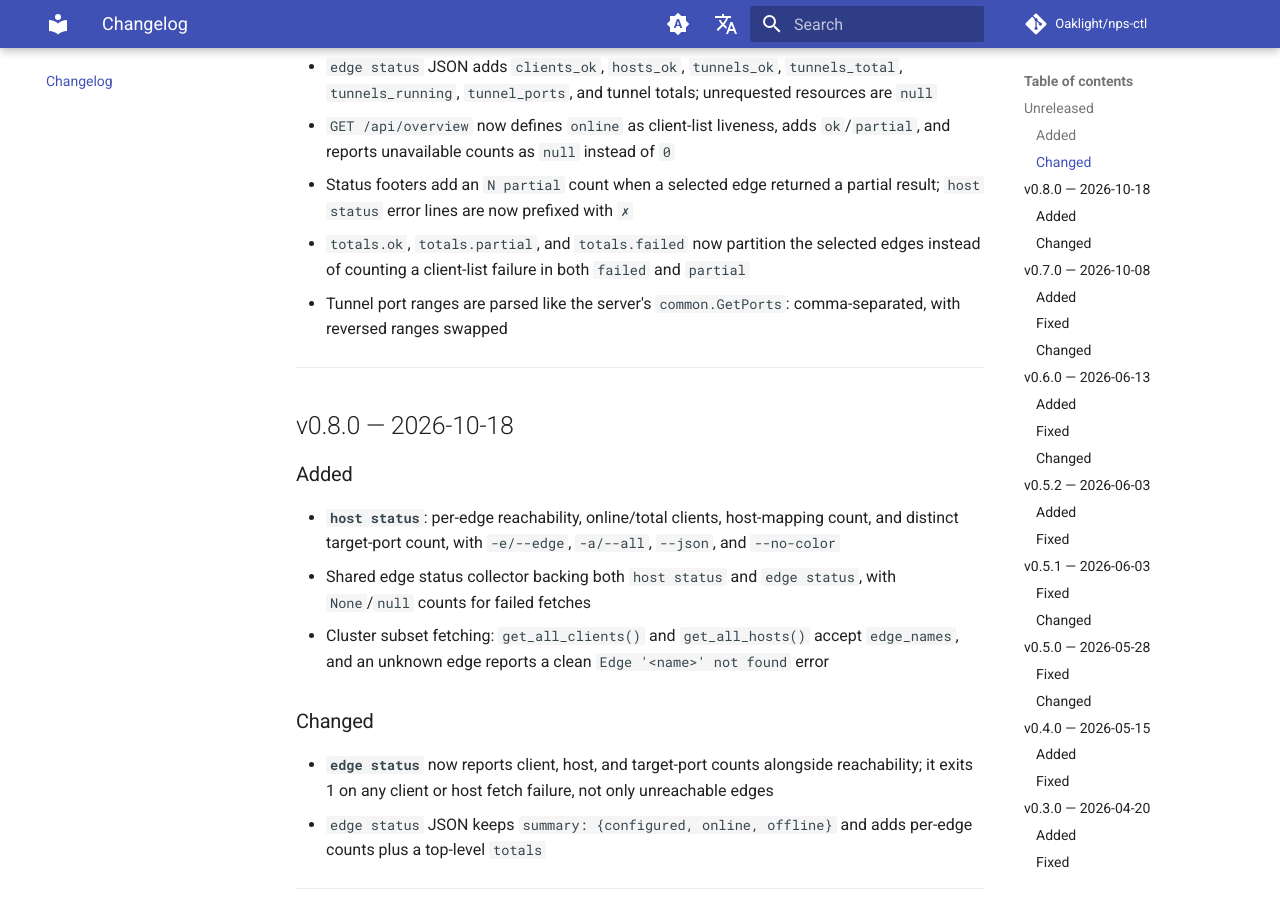
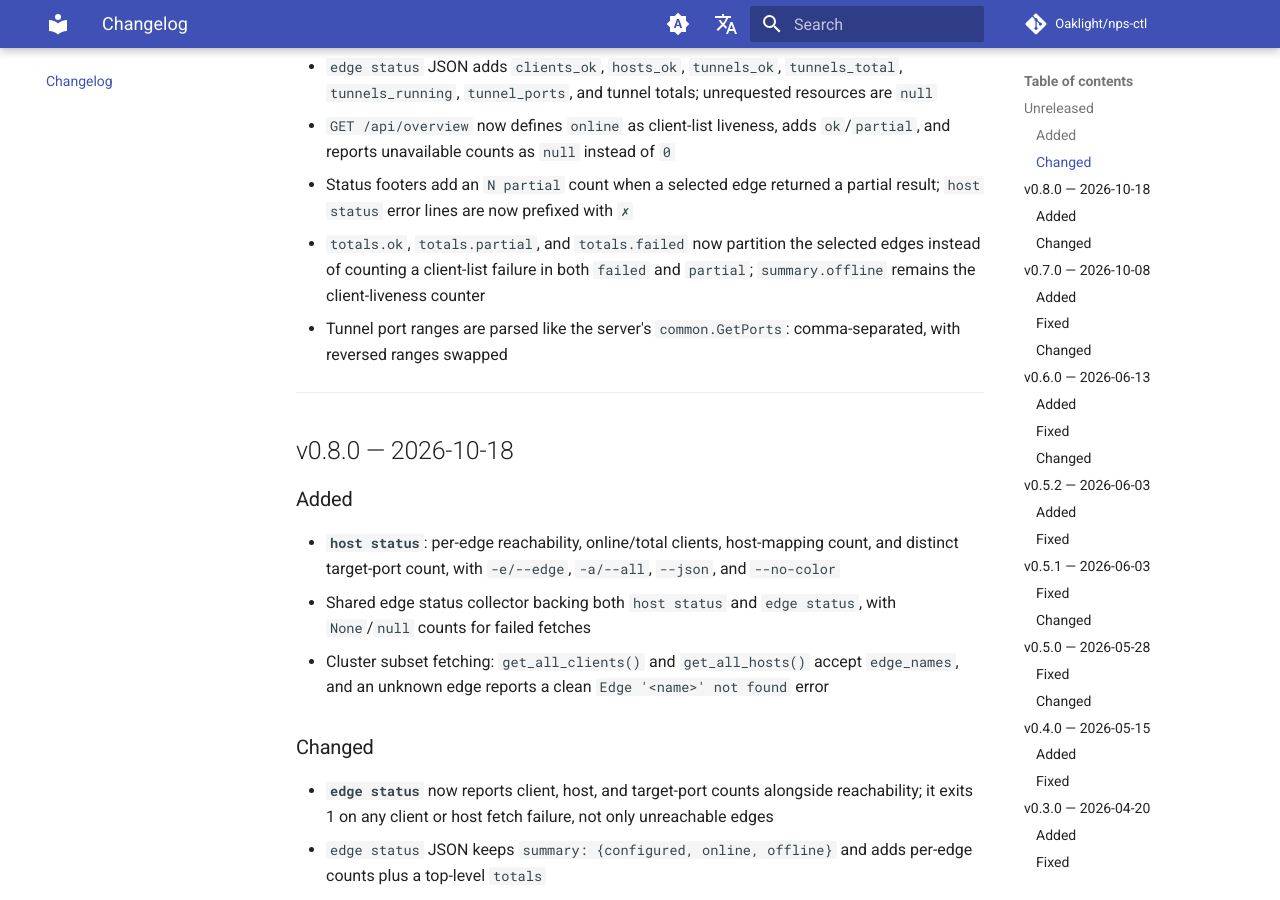
Before and after one commit to Oaklight/nps-ctl, an MkDocs documentation site: the page built from docs/changelog.md, in a window 1280 px wide and 900 px high, scrolled down 821 px. Built offline with MkDocs 1.6.1 and Material for MkDocs 9.7.7, drawn with Linux system fonts in a browser that asks for light colours; comment, search, counter and statistics services are not loaded.

Commit message:
docs: note totals.failed semantics

```diff
--- a/docs/changelog.md
+++ b/docs/changelog.md
@@ -25,7 +25,7 @@ All notable changes to nps-ctl are documented here. This project follows [Keep a
 - `edge status` JSON adds `clients_ok`, `hosts_ok`, `tunnels_ok`, `tunnels_total`, `tunnels_running`, `tunnel_ports`, and tunnel totals; unrequested resources are `null`
 - `GET /api/overview` now defines `online` as client-list liveness, adds `ok`/`partial`, and reports unavailable counts as `null` instead of `0`
 - Status footers add an `N partial` count when a selected edge returned a partial result; `host status` error lines are now prefixed with `✗`
-- `totals.ok`, `totals.partial`, and `totals.failed` now partition the selected edges instead of counting a client-list failure in both `failed` and `partial`
+- `totals.ok`, `totals.partial`, and `totals.failed` now partition the selected edges instead of counting a client-list failure in both `failed` and `partial`; `summary.offline` remains the client-liveness counter
 - Tunnel port ranges are parsed like the server's `common.GetPorts`: comma-separated, with reversed ranges swapped
 
 ---
```
